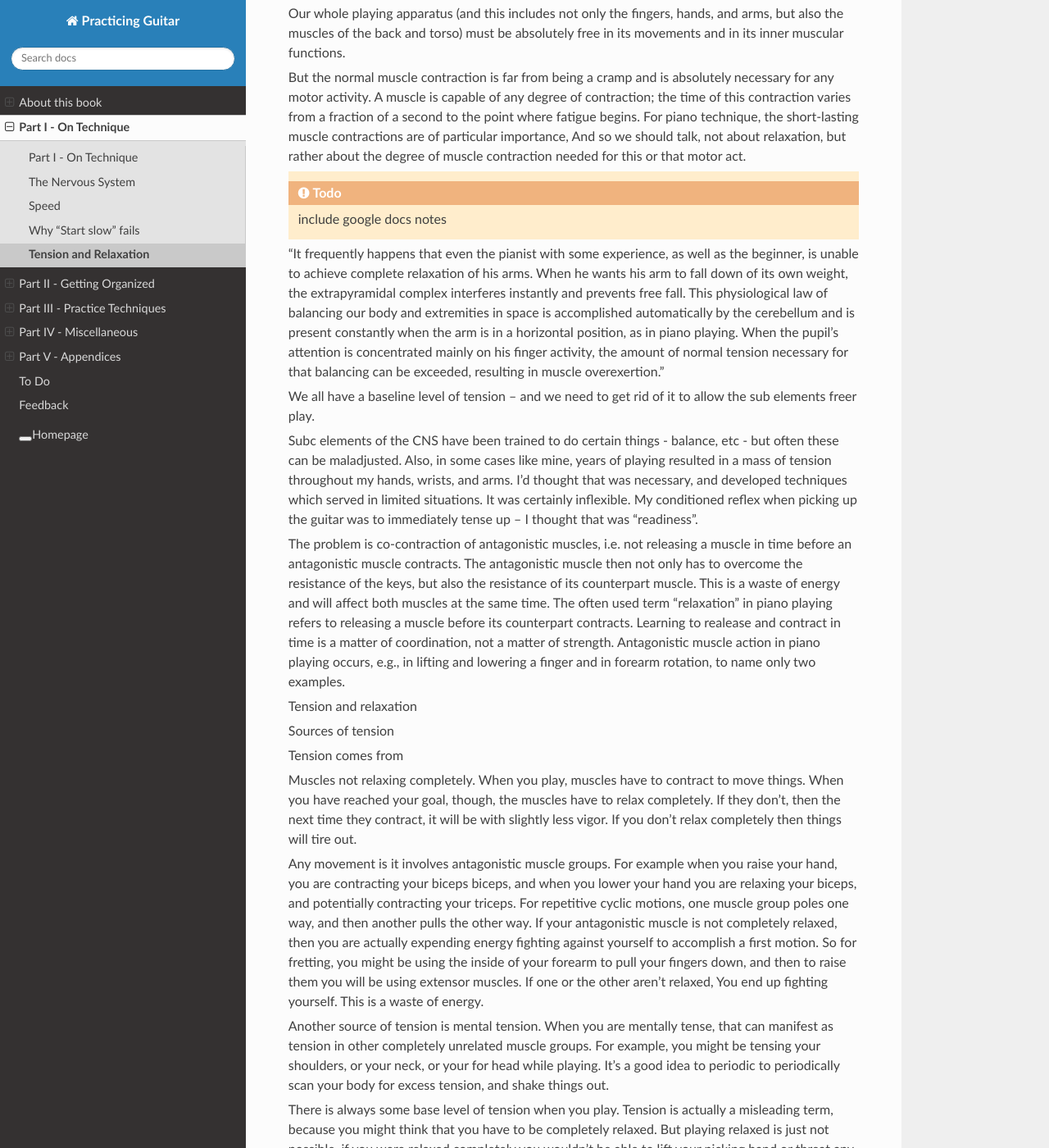
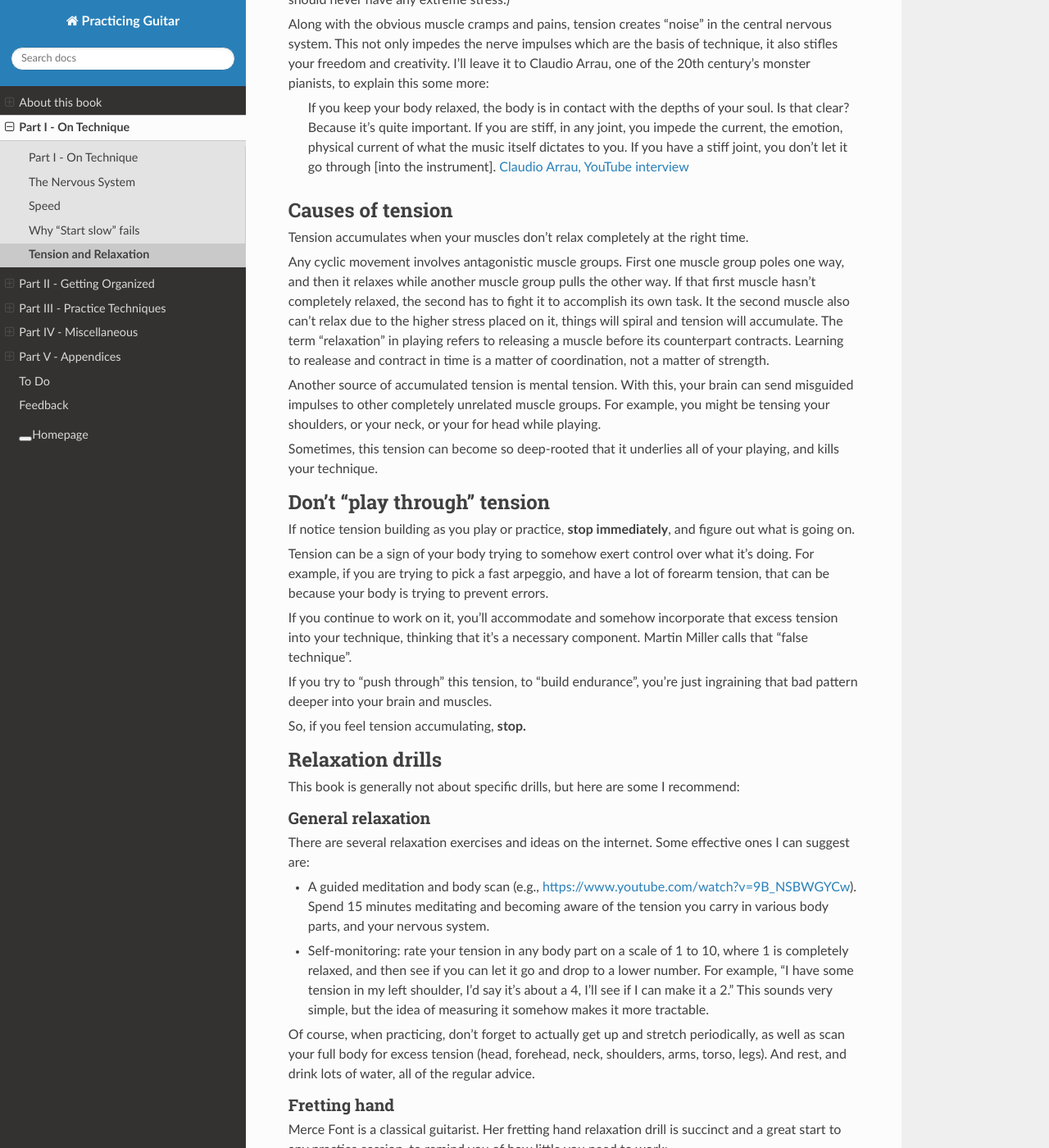
Before and after one commit to jzohrab/practicing-guitar, a Sphinx documentation site: the page built from docs/part-1-on-technique/tension-and-relaxation.rst, in a window 1280 px wide and 1400 px high, scrolled down 351 px. Shown: the whole window at 82% size. Built offline with Sphinx 7.4.7 and the Read the Docs theme 2.0.0, drawn with Linux system fonts in a browser that asks for light colours; a script that is not in the unit is left out; some of the changed text lies outside the part shown.

Commit message:
Tension and relaxation.

```diff
--- a/docs/part-1-on-technique/tension-and-relaxation.rst
+++ b/docs/part-1-on-technique/tension-and-relaxation.rst
@@ -1,75 +1,75 @@
 Tension and Relaxation
-----------------------
+======================
 
-.. todo:: fill in content for tension-and-relaxation.rst
+*Side note:* In some ways, "tension and relaxation" are inaccurate terms.  It's not possible to play completely relaxed, there will always be some degree of tension, or activation, involved in playing.  We should really be talking about the degree of muscle contraction needed for this or that motor act ... But we'll use those terms anyway, because they're so handy!
 
-Bad term.  can't play totally relaxed.
+Tension itself is not *necessarily* bad, provided it is immediately released.  The real killer is *accumulated* tension.  This is the tension that hangs around and builds up in your forearm or wrist, or even in your back, torso, forehead, wherever.  It’s easy to think of this tension as a necessary component for playing `[#]_`.  It's not.
 
-No accumulated tension.
+(There is a physical side to playing, of course.  Your muscles still have to move as you play, and you are giving muscles a workout. But these are very extremely tiny muscles, very fine tuned. You should never have any extreme stress.)
+
+Along with the obvious muscle cramps and pains, tension creates "noise" in the central nervous system.  This not only impedes the nerve impulses which are the basis of technique, it also stifles your freedom and creativity.  I’ll leave it to Claudio Arrau, one of the 20th century’s monster pianists, to explain this some more:
 
   If you keep your body relaxed, the body is in contact with the depths of your soul.  Is that clear?  Because it's quite important.  If you are stiff, in any joint, you impede the current, the emotion, physical current of what the music itself dictates to you.  If you have a stiff joint, you don't let it go through [into the instrument]. `Claudio Arrau, YouTube interview <https://www.youtube.com/watch?v=oXOiLVT18W4&t=2m6s>`_
 
-Our whole playing apparatus (and this includes not
-only the fingers, hands, and arms, but also the muscles of the back and torso) must be absolutely free in
-its movements and in its inner muscular functions.
 
-But the normal muscle contraction is far from being a
-cramp and is absolutely necessary for any motor activity.
-A muscle is capable of any degree of contraction; the time
-of this contraction varies from a fraction of a second to the
-point where fatigue begins. For piano technique, the
-short-lasting muscle contractions are of particular importance, And so we should talk, not about relaxation, but
-rather about the degree of muscle contraction needed for
-this or that motor act.
+Causes of tension
++++++++++++++++++
+
+Tension accumulates when your muscles don't relax completely at the right time.
+
+Any cyclic movement involves antagonistic muscle groups.  First one muscle group poles one way, and then it relaxes while another muscle group pulls the other way.  If that first muscle hasn't completely relaxed, the second has to fight it to accomplish its own task.  It the second muscle also can't relax due to the higher stress placed on it, things will spiral and tension will accumulate.  The term "relaxation" in playing refers to releasing a muscle before its counterpart contracts. Learning to realease and contract in time is a matter of coordination, not a matter of strength.
+
+Another source of accumulated tension is mental tension.  With this, your brain can send misguided impulses to other completely unrelated muscle groups. For example, you might be tensing your shoulders, or your neck, or your for head while playing.
+
+Sometimes, this tension can become so deep-rooted that it underlies all of your playing, and kills your technique.
+
+Don't "play through" tension
+++++++++++++++++++++++++++++
+
+If notice tension building as you play or practice, **stop immediately**, and figure out what is going on.
+
+Tension can be a sign of your body trying to somehow exert control over what it’s doing. For example, if you are trying to pick a fast arpeggio, and have a lot of forearm tension, that can be because your body is trying to prevent errors.
+
+If you continue to work on it, you'll accommodate and somehow incorporate that excess tension into your technique, thinking that it’s a necessary component.  Martin Miller calls that “false technique”.
+
+If you try to "push through" this tension, to "build endurance", you're just ingraining that bad pattern deeper into your brain and muscles.
+
+So, if you feel tension accumulating, **stop.**
+
+Relaxation drills
++++++++++++++++++
+
+This book is generally not about specific drills, but here are some I recommend:
+
+General relaxation
+^^^^^^^^^^^^^^^^^^
+
+There are several relaxation exercises and ideas on the internet.  Some effective ones I can suggest are:
+
+* A guided meditation and body scan (e.g., https://www.youtube.com/watch?v=9B_NSBWGYCw).  Spend 15 minutes meditating and becoming aware of the tension you carry in various body parts, and your nervous system.
+* Self-monitoring: rate your tension in any body part on a scale of 1 to 10, where 1 is completely relaxed, and then see if you can let it go and drop to a lower number.  For example, "I have some tension in my left shoulder, I'd say it's about a 4, I'll see if I can make it a 2."  This sounds very simple, but the idea of measuring it somehow makes it more tractable.
+
+Of course, when practicing, don’t forget to actually get up and stretch periodically, as well as scan your full body for excess tension (head, forehead, neck, shoulders, arms, torso, legs).  And rest, and drink lots of water, all of the regular advice.
+
+Fretting hand
+^^^^^^^^^^^^^
+
+Merce Font is a classical guitarist.  Her fretting hand relaxation drill is succinct and a great start to any practice session, to remind you of how little you need to work:
+
+.. youtube:: 9YO037sT32k?start=169
+
+Picking hand
+^^^^^^^^^^^^
+
+I used to have a *pile* of tension in my picking hand and arm, so I borrowed some ideas from a superb piano teacher, Barbara Lister-Sink, and came up with these drills, which have helped me immensely:
+
+.. youtube:: 0w0Snc40ejY?start=107
 
 
-.. todo:: include google docs notes
+---
 
-
-"It frequently happens that even the pianist with some experience, as well as the beginner, is unable to achieve complete relaxation of his arms. When he wants his arm to fall down of its own weight, the extrapyramidal complex interferes instantly and prevents free fall. This physiological law of balancing our body and extremities in space is accomplished automatically by the cerebellum and is present constantly when the arm is in a horizontal position, as in piano playing. When the pupil’s attention is concentrated mainly on his finger activity, the amount of normal tension necessary for that balancing can be exceeded, resulting in muscle overexertion."
-
-We all have a baseline level of tension -- and we need to get rid of it to allow the sub elements freer play.
-
-Subc elements of the CNS have been trained to do certain things - balance, etc - but often these can be maladjusted.  Also, in some cases like mine, years of playing resulted in a mass of tension throughout my hands, wrists, and arms.  I'd thought that was necessary, and developed techniques which served in limited situations.  It was certainly inflexible.  My conditioned reflex when picking up the guitar was to immediately tense up -- I thought that was "readiness".
-
-The problem is co-contraction of antagonistic muscles, i.e. not releasing a muscle in time before an antagonistic muscle contracts. The antagonistic muscle then not only has to overcome the resistance of the keys, but also the resistance of its counterpart muscle. This is a waste of energy and will affect both muscles at the same time. The often used term "relaxation" in piano playing refers to releasing a muscle before its counterpart contracts. Learning to realease and contract in time is a matter of coordination, not a matter of strength. Antagonistic muscle action in piano playing occurs, e.g., in lifting and lowering a finger and in forearm rotation, to name only two examples.
+.. tip:: aim to associate picking up the guitar with a relaxation response.
 
 
 
-Tension and relaxation
-
-Sources of tension
-
-Tension comes from
-
-Muscles not relaxing completely. When you play, muscles have to contract to move things. When you have reached your goal, though, the muscles have to relax completely. If they don’t, then the next time they contract, it will be with slightly less vigor. If you don’t relax completely then things will tire out.
-
-Any movement is it involves antagonistic muscle groups. For example when you raise your hand, you are contracting your biceps biceps, and when you lower your hand you are relaxing your biceps, and potentially contracting your triceps. For repetitive cyclic motions, one muscle group poles one way, and then another pulls the other way. If your antagonistic muscle is not completely relaxed, then you are actually expending energy fighting against yourself to accomplish a first motion. So for fretting, you might be using the inside of your forearm to pull your fingers down, and then to raise them you will be using extensor muscles. If one or the other aren’t relaxed, You end up fighting yourself. This is a waste of energy.
-
-Another source of tension is mental tension. When you are mentally tense, that can manifest as tension in other completely unrelated muscle groups. For example, you might be tensing your shoulders, or your neck, or your for head while playing. It’s a good idea to periodic to periodically scan your body for excess tension, and shake things out.
-
-There is always some base level of tension when you play. Tension is actually a misleading term, because you might think that you have to be completely relaxed. But playing relaxed is just not possible, if you were relaxed completely you wouldn’t be able to lift your picking hand or threat any notes.
-
-I prefer to think of that necessary energy for playing as activation, rather than tension.
-
-So the danger is not tension, or preferably activation, but rather accumulated tension, if you have been playing for a long time, and you are not careful, or even if you’re a beginner, it’s easy to think of this tension as a necessary component for playing. By and large it is not useful.
-
-If you play, and noticed tension building up, you really should stop immediately, and figure out what is going on. You can unfortunately start to rely on this tension to correct problems in your plan. Tension can be a sign of your body trying to somehow exert more control over what it’s doing. For example, if you are trying to pick a fast arpeggio, and have a lot of forearm tension, that can be because your body is trying to correct itself. That is not real technique, that is what Martin Miller calls "false technique."
-
-I would not say that good technique is effortless. There will always be some effort to get the string through the pic get the pic through the string, to shift the fretting hand quickly to new positions, and just to play. However, when you are playing with correct technique, there is a sense of all of the effort going into going into the guitar and making the sound that you were trying to make. There isn’t a feeling of fighting against yourself.
-
-There is of course a physical side to playing. Even though playing is governed by the central nervous system, your muscles still have to move things to actually play. So as you play, you are giving muscles a workout. But these are very extremely tiny muscles, very fine tuned. You should never have any extreme stress.
-
-Mental stress can come from trying to do too much, tackling too many difficulties at once, or just fatigue. You can avoid this by such things as back training, and keeping your practice sessions for a particular thing short. Also, don’t forget to actually get up and stretch. And rest, and drink lots of water, all of the regular stuff you hear about.
-
-This book is generally not about specific drills, but in the case of relaxation there are a few drills that I recommend for everyone.
-
-Left hand relaxation: that video by Mercer whatever
-
-Right hand relaxation: my video I guess
-
-Full body relaxation: body scan, which is also mental relaxation
-
-Tip: aim to associate picking up the guitar with a relaxation response.
-
-Along with muscle cramps and problems, tension can also muddy the waters of the central nervous system. Since playing guitar requires very fine nerve impulses at precise times, tension in your system can actually block those impulses. This not only complicates or prevents smooth technique, it also stifles your creativity and expressive Ness. I’ll leave it to Claudio a row, one of the 20th century’s monster pianists, to explain this some more:
+.. [#] I played for so many years with chronic tension in my wrists and arms that I thought it was necessary.  I built a limited technique around all of that.  My conditioned reflex when picking up the guitar was to immediately tense up -- I thought that was "readiness".
```
